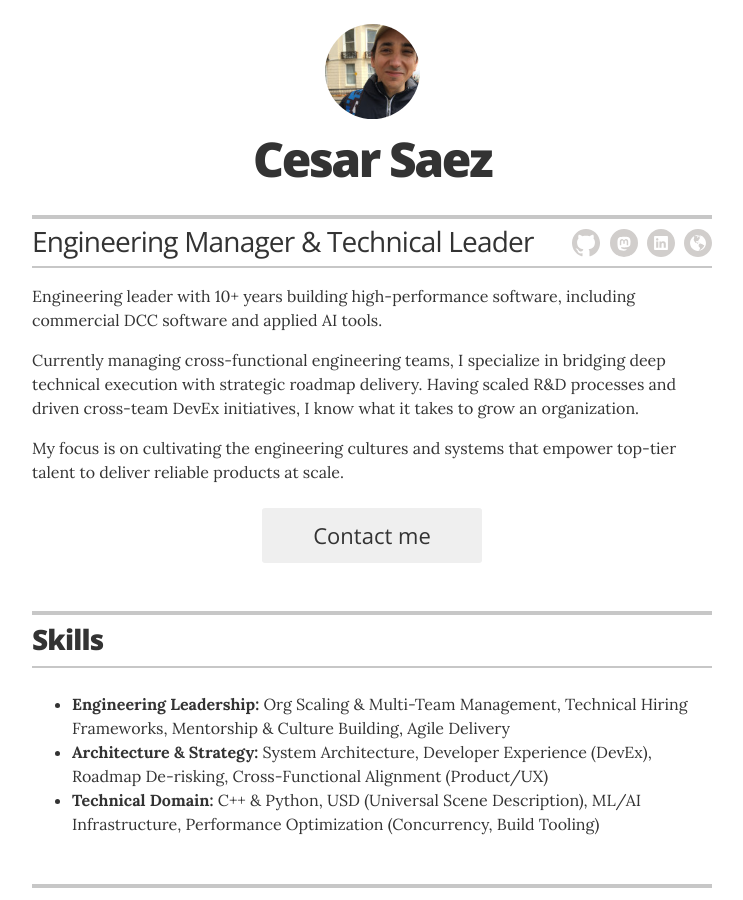
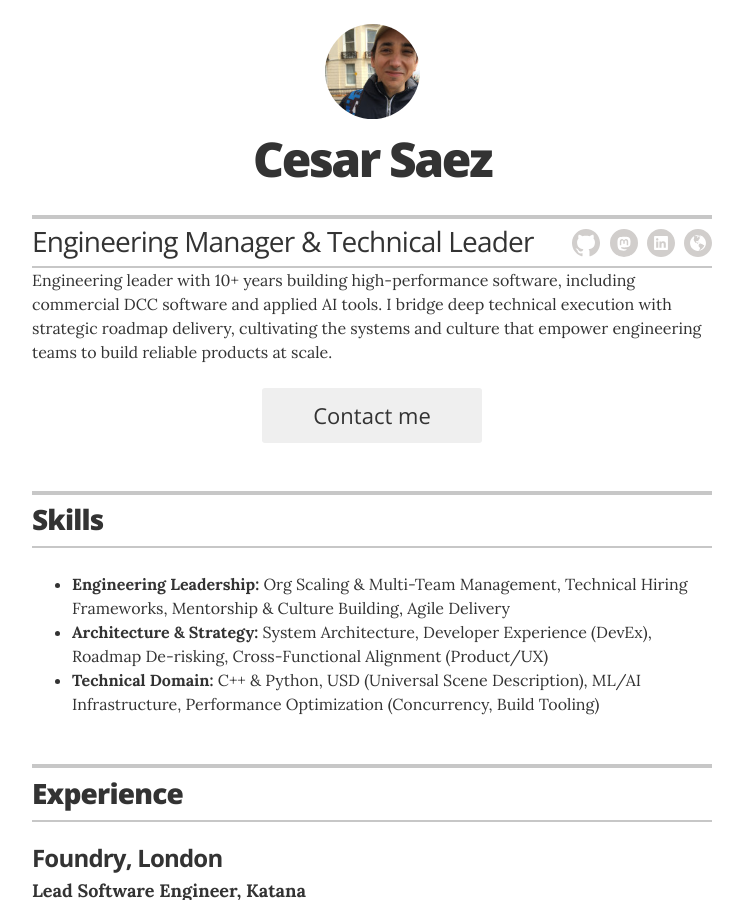
Before and after one commit to csaez/csaez.github.io, a Jekyll site: the page built from index.html, in a window 1280 px wide and 900 px high. Shown: the whole window, without its empty margins (268-1011 px from the left). Built offline with Jekyll 4.4.1, drawn with Linux system fonts in a browser that asks for light colours.

Commit message:
Update _config.yml

```diff
--- a/_config.yml
+++ b/_config.yml
@@ -19,7 +19,7 @@ resume_contact_email:           "hi@cesarsaez.com"
 resume_header_contact_info:     "London, UK - hi@cesarsaez.com"
 display_header_contact_info:    "true"
 
-resume_header_intro: "<p>Engineering leader with 10+ years building high-performance software, including commercial DCC software and applied AI tools.</p><p>Currently managing cross-functional engineering teams, I specialize in bridging deep technical execution with strategic roadmap delivery. Having scaled R&D processes and driven cross-team DevEx initiatives, I know what it takes to grow an organization.</p><p>My focus is on cultivating the engineering cultures and systems that empower top-tier talent to deliver reliable products at scale.</p>"
+resume_header_intro: "Engineering leader with 10+ years building high-performance software, including commercial DCC software and applied AI tools. I bridge deep technical execution with strategic roadmap delivery, cultivating the systems and culture that empower engineering teams to build reliable products at scale."
 # use "yes" to display the email contact button,
 # "no" to display an "I'm not looking for work" message,
 # or remove the resume_looking_for_work option entirely
```
